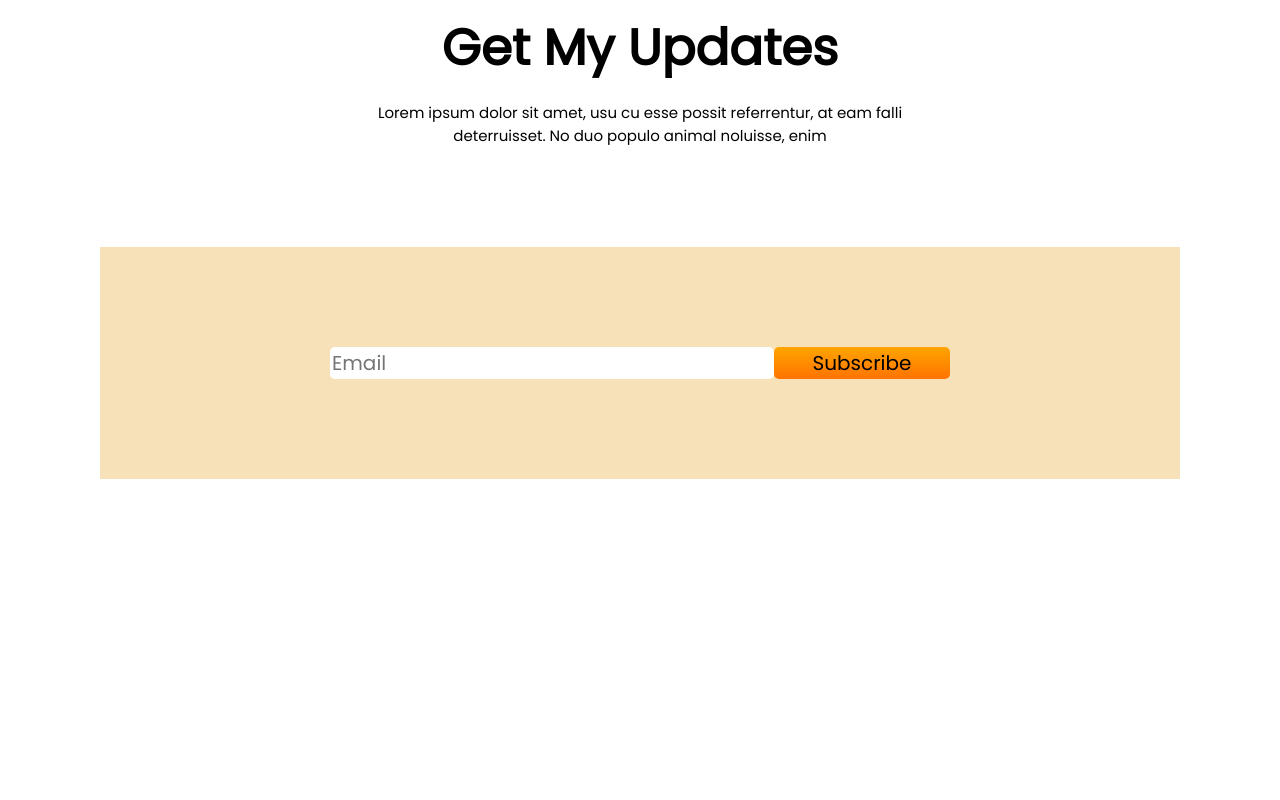
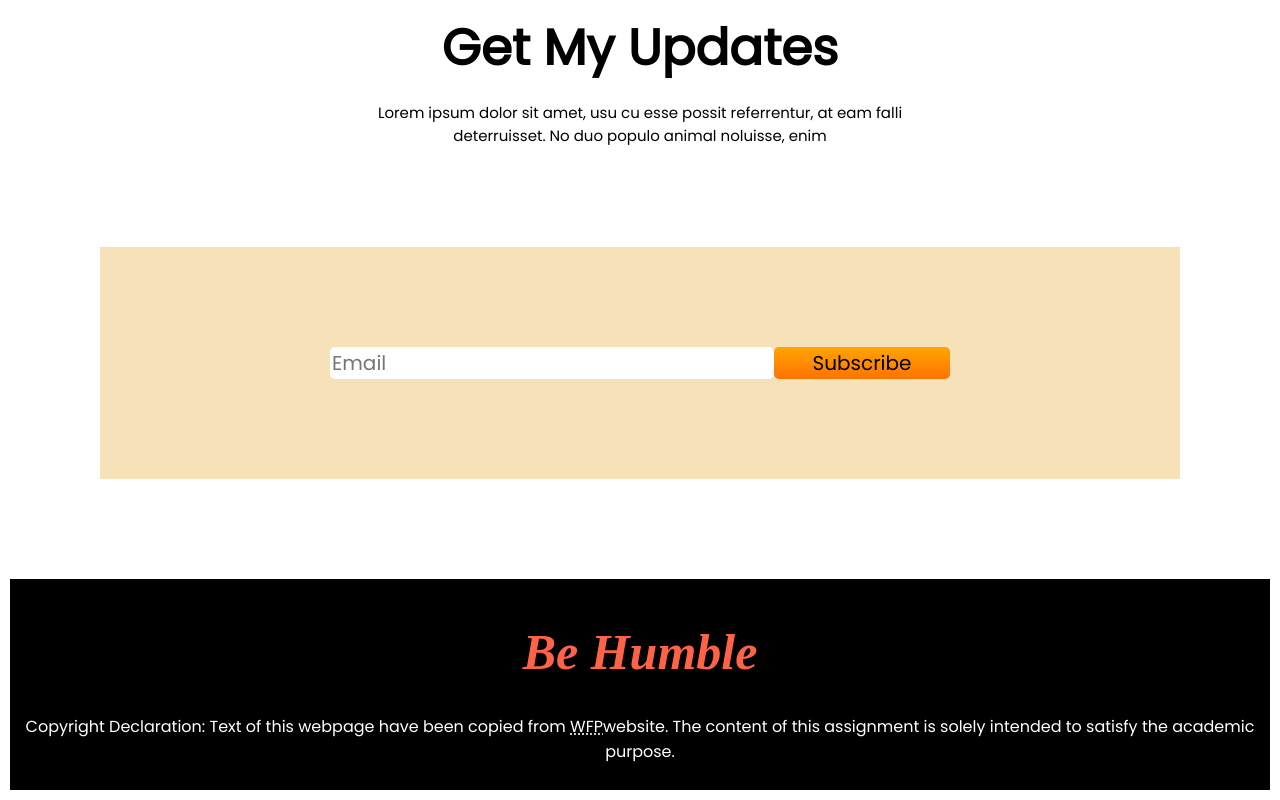
Before and after one commit to sharmaacode/assignment-01, a plain HTML site: page index.html in a window 1280 px wide. Shown: the part 2134-2934 px from the top of the page. Before the commit the page ends 2713 px from the top, so only its background shows below. Drawn offline with Linux system fonts and the light colour scheme.

Commit message:
footer added

```diff
--- a/index.html
+++ b/index.html
@@ -128,6 +128,18 @@
         </div>
 
     </section>
+
+    <!-- Footer Section-->
+
+    <div class="footer-container">
+        <footer>
+            <h1> <i>Be Humble</i> </h1>
+            <p>Copyright Declaration: Text of this webpage have been copied from <abbr
+                    title="World Food Programme">WFP</abbr>website. The content of this
+                assignment is solely intended to satisfy the academic purpose.
+            </p>
+        </footer>
+    </div>
 </body>
 
 </html>
--- a/style.css
+++ b/style.css
@@ -175,7 +175,14 @@ body {
     border-left-style: hidden;
     border-bottom-style: hidden;
     border-radius: 5px;
+    cursor: pointer;
 }
+
+.input-subscribe:hover {
+    background-color: rgb(193, 230, 193);
+    color: grey;
+}
+
 
 
 .button06 {
@@ -195,3 +202,21 @@ body {
     background-color: greenyellow;
     color: grey;
 }
+
+
+.footer-container {
+    background-color: black;
+    color: tomato;
+    padding: 10px;
+    margin: 10px;
+    text-align: center;
+}
+
+footer h1 {
+    font-family: brush script mt;
+    font-size: 50px;
+}
+
+footer p {
+    color: white;
+}
```
